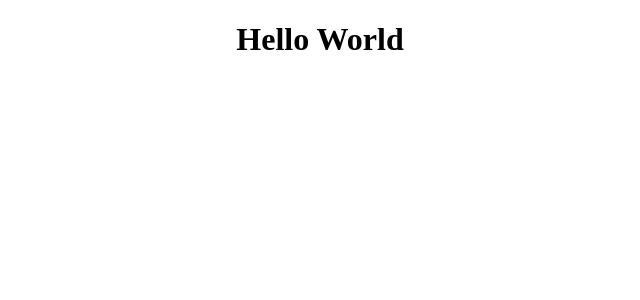
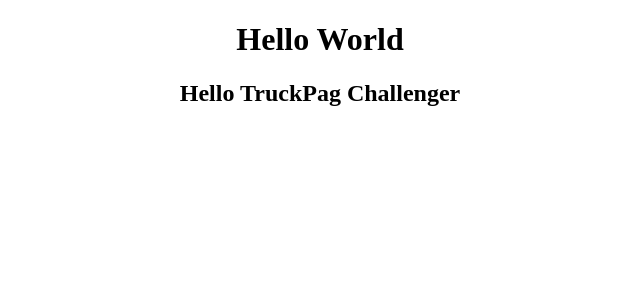
Before and after one commit to Naitwa-Alexandre/Disney-Challenge, a React (Create React App) app: page / in a window 1280 px wide. Shown: the top 300 px of the page, without its empty margins (320-960 px from the left). Built offline with nearby package versions, Linux system fonts and the light colour scheme.

Commit message:
context montado

```diff
--- a/src/App.js
+++ b/src/App.js
@@ -1,9 +1,12 @@
 import './App.css';
+import { useGlobalContext } from './context';
 
 function App() {
+  const data = useGlobalContext();
   return (
     <div className="App">
       <h1>Hello World</h1>
+      <h2>{ data }</h2>
     </div>
   );
 }
--- /dev/null
+++ b/src/context.js
@@ -0,0 +1,17 @@
+import { createContext, useContext } from "react";
+
+const AppContext = createContext();
+
+const AppProvider = ({ children }) => {
+  return <AppContext.Provider
+    value="Hello TruckPag Challenger"
+  >
+    { children }
+  </AppContext.Provider>
+}
+
+const useGlobalContext = () => {
+  return useContext(AppContext);
+}
+
+export { AppProvider, AppContext, useGlobalContext };
--- a/src/index.js
+++ b/src/index.js
@@ -1,8 +1,11 @@
 import React from 'react';
 import ReactDOM from 'react-dom';
 import App from './App';
+import { AppProvider } from './context';
 
 ReactDOM.render(
-    <App />,
+  <AppProvider>
+    <App />
+  </AppProvider>,
   document.getElementById('root')
 );
```
